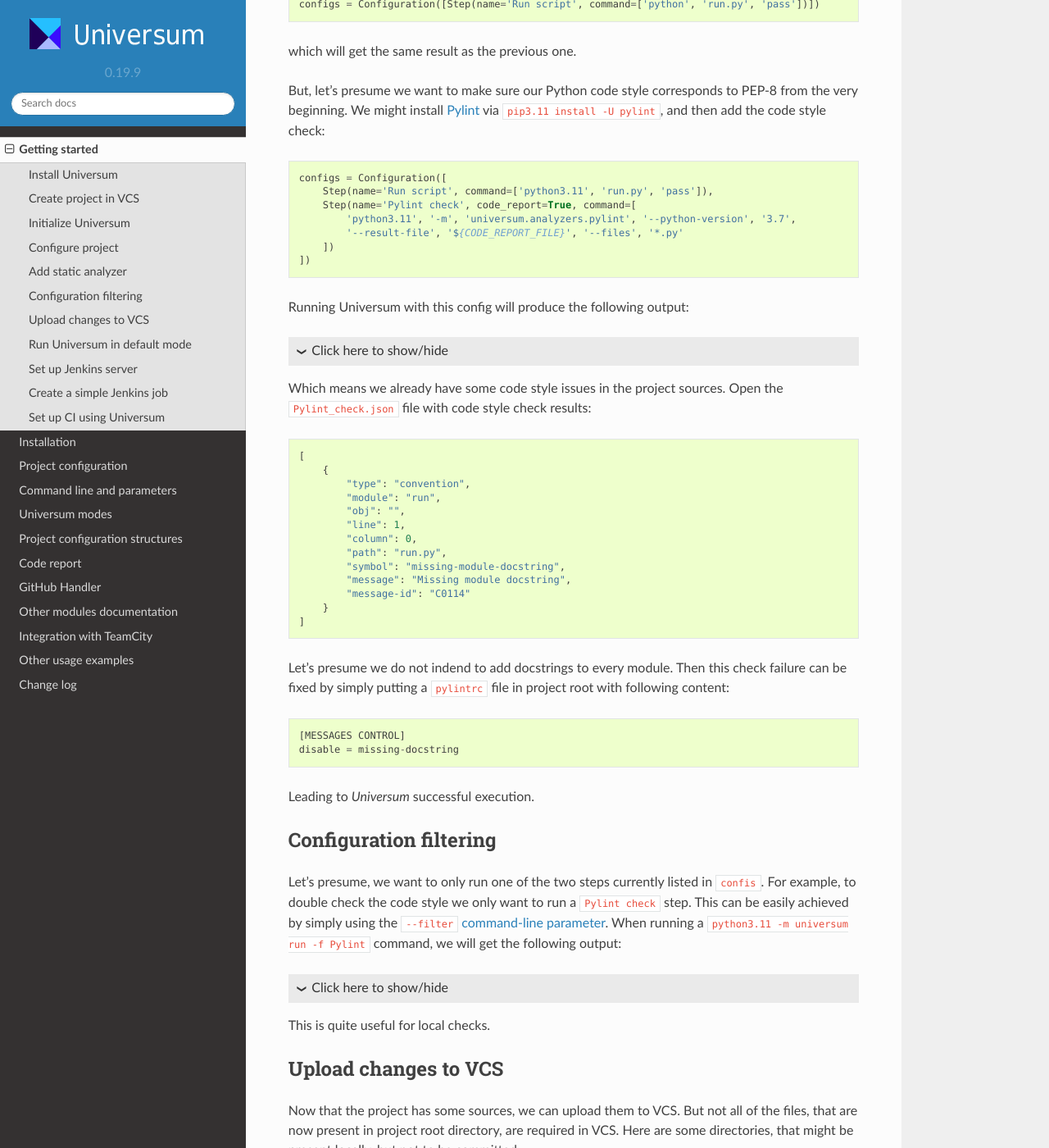
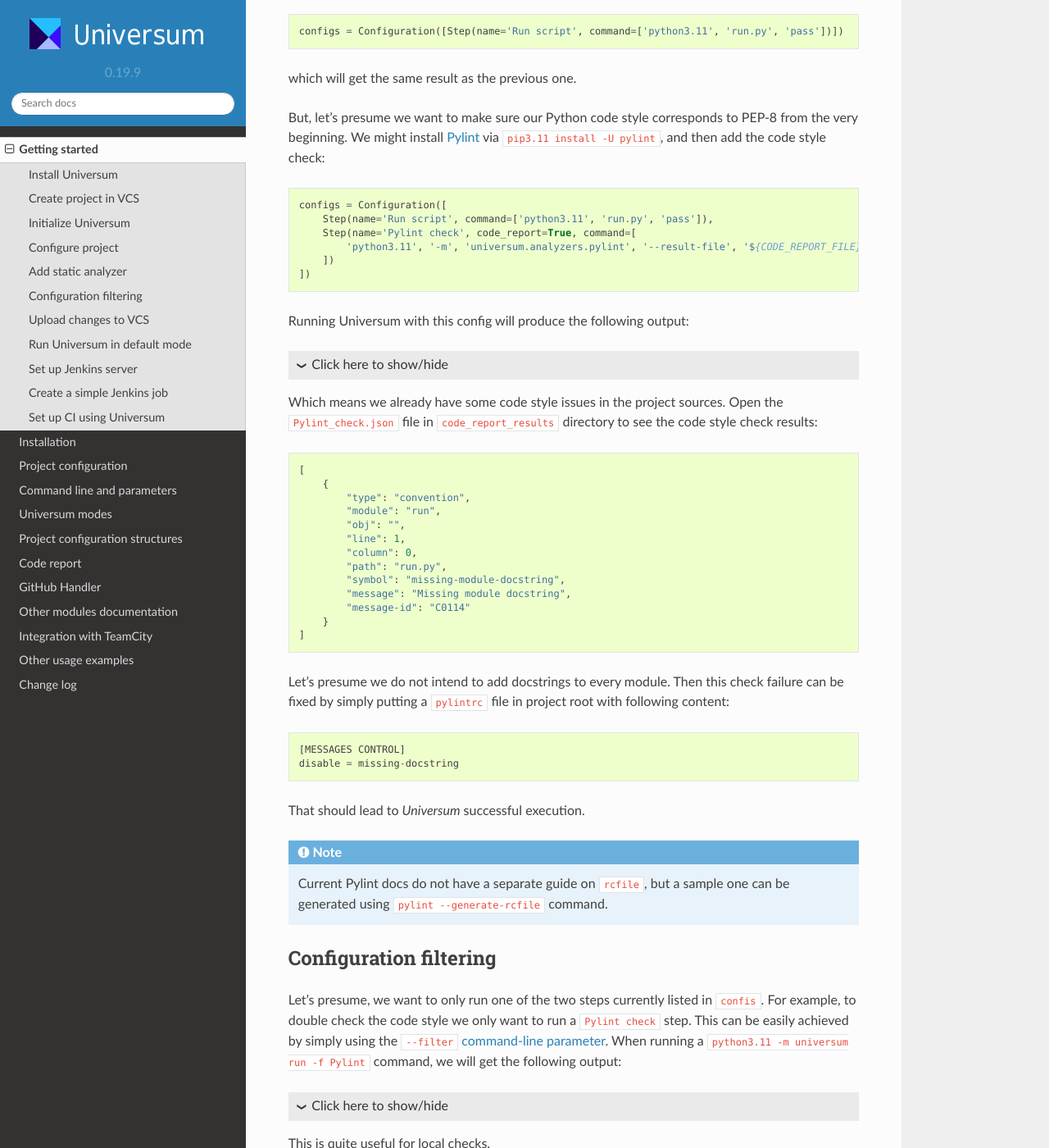
Before and after one commit to Samsung/Universum, a Sphinx documentation site: the page built from doc/guide.rst, in a window 1280 px wide and 1400 px high, scrolled down 3396 px. Shown: the whole window at 82% size. Built offline with Sphinx 7.4.7 and the Read the Docs theme 2.0.0, drawn with Linux system fonts in a browser that asks for light colours; some of the changed text lies outside the part shown.

Commit message:
fix(docs): various fixes

```diff
--- a/doc/guide.rst
+++ b/doc/guide.rst
@@ -54,7 +54,7 @@
 
 
 Read more about creating repositories in `a detailed GitHub guide
-<https://docs.github.com/en/free-pro-team@latest/github/getting-started-with-github/create-a-repo>`__
+<https://docs.github.com/en/free-pro-team@latest/github/getting-started-with-github/create-a-repo>`__.
 
 After creating a repo online, clone it locally::
 
@@ -62,7 +62,7 @@
     cd universum-test-project
     ls -a
 
-The output of such command should be::
+The output of the last command should be::
 
     .  ..  .git  README.md
 
@@ -85,11 +85,11 @@
 
 The default :doc:`configuration file <configuring>`, created by this command, looks like this::
 
-    #!/usr/bin/env python3.7
+    #!/usr/bin/env {python}
 
     from universum.configuration_support import Configuration
 
-    configs = Configuration([Step(name='Show directory contents', command=['ls', '-la']),
+    configs = Configuration([Step(name='Show directory contents', command=['ls', '-a']),
                              Step(name='Print a line', command=['bash', '-c', 'echo Hello world'])])
 
     if __name__ == '__main__':
@@ -137,7 +137,7 @@
 
          ==> Universum 1.0.0 finished execution
 
-Running this command will also produce a directory ``artifacts``, containing single file: ``CONFIGS_DUMP.txt``.
+Running this command will also produce a directory ``artifacts``, containing a single file: ``CONFIGS_DUMP.txt``.
 The reason for this file existance will be explained in the next paragraph.
 
 
@@ -176,7 +176,7 @@
         ==> Universum 1.0.0 started execution
         ==> Cleaning artifacts...
         1. Processing project configs
-         |   ==> Adding file/home/user/universum-test-project/artifacts/CONFIGS_DUMP.txt to artifacts...
+         |   ==> Adding file /home/user/universum-test-project/artifacts/CONFIGS_DUMP.txt to artifacts...
          └ [Success]
 
         2. Preprocessing artifact lists
@@ -228,7 +230,7 @@
 
 To use this script, we'd have to modify ``configs`` to this::
 
-    configs = Configuration([Step(name='Run script', command=['python', 'run.py', 'pass'])])
+    configs = Configuration([Step(name='Run script', command=['{python}', 'run.py', 'pass'])])
 
 which will get the same result as the previous one.
 
@@ -239,8 +241,7 @@
     configs = Configuration([
         Step(name='Run script', command=['{python}', 'run.py', 'pass']),
         Step(name='Pylint check', code_report=True, command=[
-            '{python}', '-m', 'universum.analyzers.pylint', '--python-version', '3.7',
-            '--result-file', '${CODE_REPORT_FILE}', '--files', '*.py'
+            '{python}', '-m', 'universum.analyzers.pylint', '--result-file', '${CODE_REPORT_FILE}', '--files', '*.py'
         ])
     ])
 
@@ -262,10 +263,11 @@
         3. Executing build steps
          |   3.1.  [ 1/2 ] Run script
          |      |   $ /usr/bin/{python} run.py pass
+         |      |   Script succeeded
          |      └ [Success]
          |
          |   3.2.  [ 2/2 ] Pylint check
-         |      |   $ /usr/bin/{python} -m universum.analyzers.pylint --python-version 3.7 --result-file /home/user/universum-test-project/code_report_results/Pylint_check.json --files '*.py'
+         |      |   $ /usr/bin/{python} -m universum.analyzers.pylint --result-file /home/user/universum-test-project/code_report_results/Pylint_check.json --files '*.py'
          |      |   Error: Module sh got exit code 1
          |      └ [Failed]
          |
@@ -285,7 +287,7 @@
         ==> Universum 1.0.0 finished execution
 
 Which means we already have some code style issues in the project sources. Open the ``Pylint_check.json`` file
-with code style check results::
+in ``code_report_results`` directory to see the code style check results::
 
     [
         {
@@ -301,13 +303,18 @@
         }
     ]
 
-Let's presume we do not indend to add docstrings to every module. Then this check failure can be fixed by simply
+Let's presume we do not intend to add docstrings to every module. Then this check failure can be fixed by simply
 putting a ``pylintrc`` file in project root with following content::
 
     [MESSAGES CONTROL]
     disable = missing-docstring
 
-Leading to `Universum` successful execution.
+That should lead to `Universum` successful execution.
+
+.. note::
+
+    Current Pylint docs do not have a separate guide on ``rcfile``, but a sample one can be generated using
+    ``pylint --generate-rcfile`` command.
 
 
 .. _guide#filter:
@@ -335,7 +342,7 @@
 
         3. Executing build steps
          |   3.1.  [ 1/1 ] Pylint check
-         |      |   $ /usr/bin/{python} -m universum.analyzers.pylint --python-version 3.7 --result-file '${CODE_REPORT_FILE}' --files '*.py'
+         |      |   $ /usr/bin/{python} -m universum.analyzers.pylint --result-file /home/user/universum-test-project/code_report_results/Pylint_check.json --files '*.py'
          |      └ [Success]
          |
          └ [Success]
@@ -410,7 +417,7 @@
 
     cd ..
     mkdir universum-ci-checks
-    python -m universum --no-diff --vcs-type git --git-repo https://github.com/YOUR-USERNAME/universum-test-project.git
+    {python} -m universum --no-diff --vcs-type git --git-repo https://github.com/YOUR-USERNAME/universum-test-project.git
 
 We will now get a log, very similar to previous one, but with some additional sections:
 
@@ -459,7 +466,7 @@
          |   5.2.  [ 2/2 ] Pylint check
          |      |   ==> Adding file /home/user/universum-ci-checks/artifacts/Pylint_check_log.txt to artifacts...
          |      |   ==> Execution log is redirected to file
-         |      |   $ /usr/bin/{python} -m universum.analyzers.pylint --python-version 3.7 --result-file /home/user/universum-ci-checks/temp/code_report_results/Pylint_check.json --files '*.py'
+         |      |   $ /usr/bin/{python} -m universum.analyzers.pylint --result-file /home/user/universum-ci-checks/temp/code_report_results/Pylint_check.json --files '*.py'
          |      └ [Success]
          |
          └ [Success]
@@ -499,11 +506,11 @@
     * Pylint_check_log.txt
     * Static_analysis_report.json
 
-First one describes what sources were used for this exact build: repo, fetch target (e.g. `HEAD` or commit hash),
+The first one describes what sources were used for this exact build: repo, fetch target (e.g. `HEAD` or commit hash),
 list of downloaded files. In case of other VCS types (such as Perforce or local folder) the contents of this file
 will vary; the purpose of this file is repeatability of the builds.
 
-Next two files are step execution logs. When project configuration includes many different steps, each containing
+The next two files are step execution logs. When the project configuration includes many different steps, each containing
 a long execution log, reading the whole `Universum` log in console may be not that user-friendly. That's why when
 executing in console, by default the logs are written to files. This befaviour may be changed via ``--out``
 `command-line parameter <args.html#Output>`__.
@@ -562,6 +569,11 @@
 
 Detailed instruction with explanation of the steps can be found `in official Jenkins installation guide
 <https://www.jenkins.io/doc/book/installing/docker/#downloading-and-running-jenkins-in-docker>`__.
+
+.. note::
+
+    Please pay attention, that to let you server to be visible to GitHub (for webhook triggers), its port
+    should be exposed to the Internet. Please use router settings or any other suitable means for this.
 
 
 .. _guide#job:
@@ -645,7 +657,7 @@
 
         [Pipeline] { (Universum check)
         [Pipeline] sh
-        + pip3.7 install -U universum
+        + {pip} install -U universum
 
         Defaulting to user installation because normal site-packages is not writeable
         Requirement already satisfied: universum <and it's dependencies>
@@ -657,12 +669,12 @@
         Fetching changes from the remote Git repository
         <logs of getting sources from Git>
         [Pipeline] sh
-        + python3.7 -m universum run
+        + {python} -m universum run
 
-        ==> Universum 0.19.4 started execution
+        ==> Universum 1.0.0 started execution
         ==> Cleaning artifacts...
         1. Processing project configs
-         |   ==> Adding file http://localhost:8080/job/universum_postcommit/3/artifact/artifacts/CONFIGS_DUMP.txt to artifacts...
+         |   ==> Adding file http://localhost:8080/job/universum_postcommit/1/artifact/artifacts/CONFIGS_DUMP.txt to artifacts...
          └ [Success]
 
         2. Preprocessing artifact lists
@@ -670,11 +682,11 @@
 
         3. Executing build steps
          |   3.1.  [ 1/2 ] Run script
-         |      |   $ /usr/bin/python3.7 run.py pass
+         |      |   $ /usr/bin/{python} run.py pass
          |      └ [Success]
          |
          |   3.2.  [ 2/2 ] Pylint check
-         |      |   $ /usr/bin/python3.7 -m universum.analyzers.pylint --python-version 3.7 --result-file /var/jenkins_home/workspace/universum_postcommit/code_report_results/Pylint_check.json --files '*.py'
+         |      |   $ /usr/bin/{python} -m universum.analyzers.pylint --result-file /var/jenkins_home/workspace/universum_postcommit/code_report_results/Pylint_check.json --files '*.py'
          |      └ [Success]
          |
          └ [Success]
```
Also changed, not shown: other parts of doc/guide.rst (+4 -2 lines).
